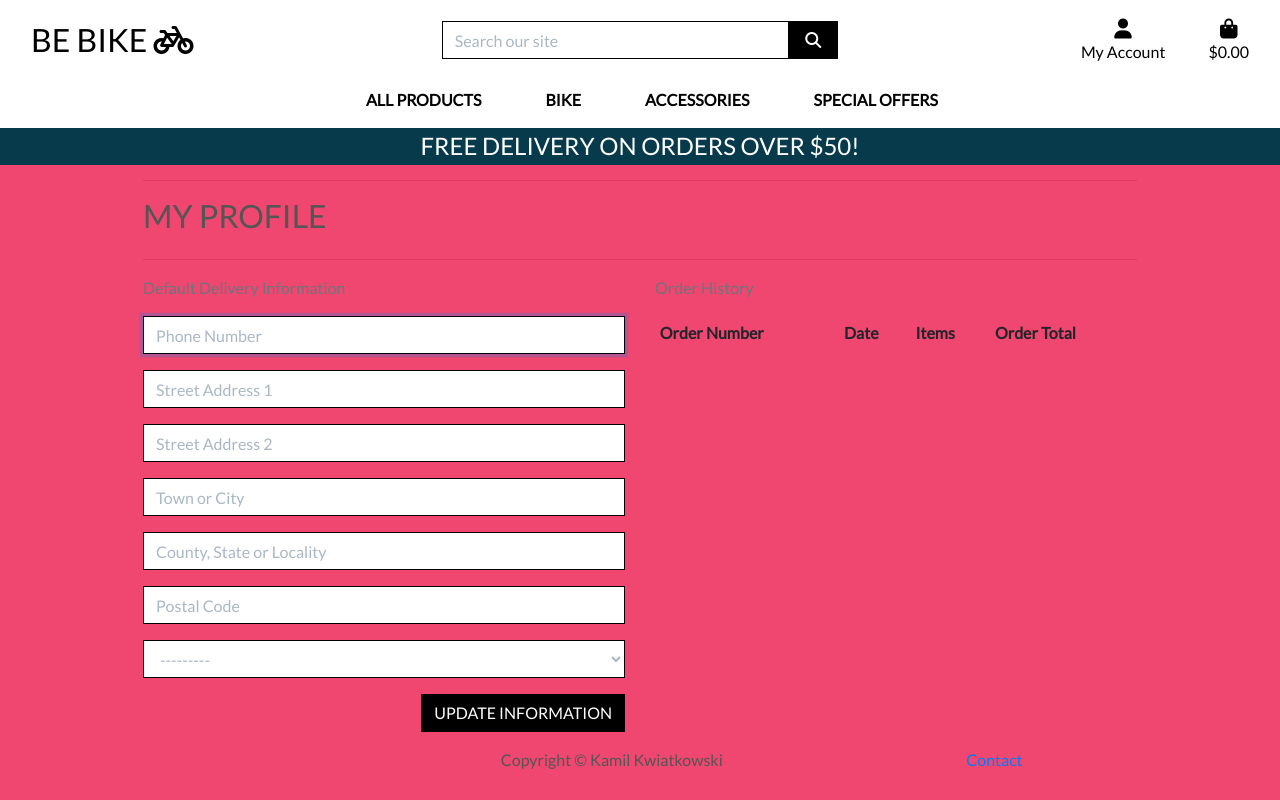
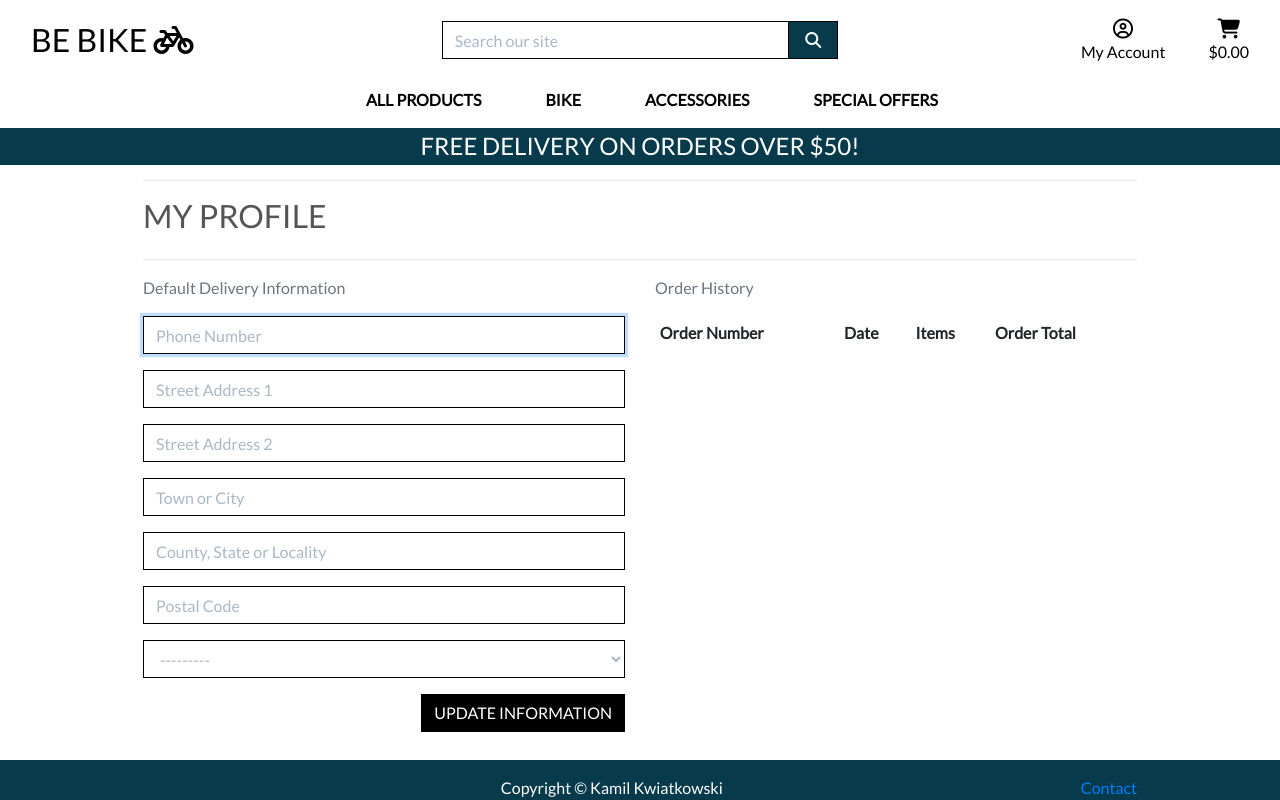
Before and after one commit to kamil-kw/BeBike, a Django app: page /profile/ in a window 1280 px wide. Run offline with Django 3.2, Linux system fonts and the light colour scheme; the visitor is signed in with stand-in values (Sample User, id 1); data comes from the database, SQL or seed files in the repository; data that the repository does not hold is empty; some libraries are stand-ins or nearby versions.

Commit message:
Fixing footer display

```diff
--- a/profiles/templates/profiles/profile.html
+++ b/profiles/templates/profiles/profile.html
@@ -4,7 +4,6 @@
 {% block extra_css %}
     <link rel="stylesheet" href="{% static 'profiles/css/profile.css' %}">
 {% endblock %}
-
 {% block page_header %}
     <div class="container header-container">
         <div class="row">
@@ -14,8 +13,8 @@
 {% endblock %}
 
 {% block content %}
-    <div class="overlay profile-body"></div>
-    <div class="container">
+    <div class="overlay"></div>
+    <div class="container footer-padding">
         <div class="row">
             <div class="col">
                 <hr>
@@ -73,6 +72,7 @@
                 </div>
             </div>
         </div>
+    </div>
 {% endblock %}
 
 {% block postloadjs %}
--- a/reviews/templates/reviews/includes/reviews.html
+++ b/reviews/templates/reviews/includes/reviews.html
@@ -1,7 +1,7 @@
 {% block content %}
 {% load static %}
     <!-- Review header -->
-<div class="container review-container mt-0 mb-5">
+<div class="container review-container mt-0 mb-5 text-center">
     <div class="row mt-0">
         <div class="col-12">
             <div>
@@ -51,6 +51,9 @@
                         Add Your Review
                 </a>
             </div>
+        </div>
+    </div>
+</div>
 {% endblock %}
 {% block postloadjs %}
 <script>
--- a/static/css/base.css
+++ b/static/css/base.css
@@ -1,5 +1,7 @@
 html {
     height: 100%;
+    margin:0;
+    padding:0;
 }
 
 body {
@@ -8,6 +10,9 @@ body {
     height: calc(100vh - 164px);
     color: #555;
     font-family: 'Lato';
+    margin:0;
+    padding:0;
+    padding-bottom:60px;
 }
 
 /* from Bulma */
@@ -28,7 +33,7 @@ body {
 }
 
 .shop-now-button {
-    background: black;
+    background: #073B4C;
     color: white;
     min-width: 260px;
 }
@@ -77,6 +82,10 @@ body {
     background: #000 !important;
 }
 
+.review-container {
+    padding-bottom: 70px;
+}
+
 .overlay {
 	height: 100%;
 	width: 100%;
@@ -87,8 +96,24 @@ body {
 	z-index: -1;
 }
 
-.banner-color {
-    background: #073B4C !important;;
+.footer-padding {
+    padding-bottom: 60px;
+}
+
+.prussian-blue {
+    background: #073B4C;
+}
+
+
+footer {
+    position: fixed;
+    bottom:0;
+    width:100%;
+    height:40px;
+}
+
+.infra-red {
+    background-color: #EF476F;
 }
 
 a.category-badge > span.badge:hover {
@@ -100,7 +125,7 @@ a.category-badge > span.badge:hover {
     height: 42px;
     width: 42px;
     position: fixed;
-    bottom: 10px;
+    bottom: 42px;
     right: 10px;
 }
 
--- a/templates/base.html
+++ b/templates/base.html
@@ -39,7 +39,7 @@
   <body>
     <header class="container-fluid fixed-top">
         <!-- side store name -->
-        <div id="topnav" class="row bg-white pt-lg-2 d-none d-lg-flex">
+        <div id="topnav" class="row bg-white pt-lg-2 d-none d-lg-flex header">
             <div class="col-12 col-lg-4 my-auto py-1 py-lg-0 text-center text-lg-left">
                 <a href="{% url 'home' %}" class="nav-link main-logo-link">
                     <h2 class="logo-font text-black my-0">Be Bike <i class="fa fa-bicycle" aria-hidden="true"></i></h2>
@@ -51,7 +51,7 @@
                     <div class="input-group w-100">
                         <input class="form-control border border-black rounded-0" type="text" name="q" placeholder="Search our site">
                         <div class="input-group-append">
-                            <button class="form-control btn btn-black border border-black rounded-0" type="submit">
+                            <button class="form-control btn prussian-blue border border-black rounded-0 text-white" type="submit">
                                 <span class="icon">
                                     <i class="fas fa-search"></i>
                                 </span>
@@ -66,7 +66,7 @@
                     <li class="list-inline-item dropdown">
                         <a class="text-black nav-link" href="#" id="user-options" data-toggle="dropdown" aria-haspopup="true" aria-expanded="false">
                             <div class="text-center">
-                                <div><i class="fas fa-user fa-lg"></i></div>
+                                <div><i class="fa fa-user-circle-o fa-lg"></i></div>
                                 <p class="my-0">My Account</p>
                             </div>
                         </a>
@@ -87,7 +87,7 @@
                     <li class="list-inline-item">
                         <a class="{% if grand_total %}text-info font-weight-bold{% else %}text-black{% endif %} nav-link" href="{% url 'view_bag' %}">
                             <div class="text-center">
-                                <div><i class="fas fa-shopping-bag fa-lg"></i></div>
+                                <div><i class="fa fa-shopping-cart fa-lg"></i></div>
                                 <p class="my-0">
                                     {% if grand_total %}
                                         ${{ grand_total|floatformat:2 }}
@@ -112,7 +112,7 @@
         </div>
         <!-- free delivery banner -->
         <div id="delivery-banner" class="row text-center">
-            <div class="col banner-color text-white">
+            <div class="col prussian-blue text-white">
                 <h4 class="logo-font my-1">Free delivery on orders over ${{ free_delivery_threshold }}!</h4>
             </div>
         </div>
--- a/templates/includes/footer.html
+++ b/templates/includes/footer.html
@@ -1,5 +1,5 @@
-<footer class="footer mt-auto py-3">
-    <div class="container text-center">
+<footer class="footer py-3 prussian-blue">
+    <div class="container text-center text-white">
         <span>Copyright &copy; Kamil Kwiatkowski</span>
         <span class="right"><a href="{% url 'contact' %}">Contact</a></span>
     </div>
```
Also changed, not shown: bag/templates/bag/bag.html (line endings or trailing spaces).
